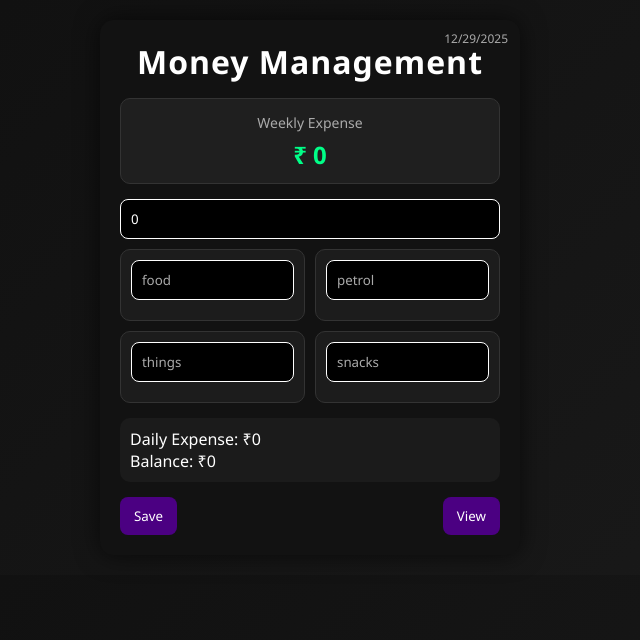
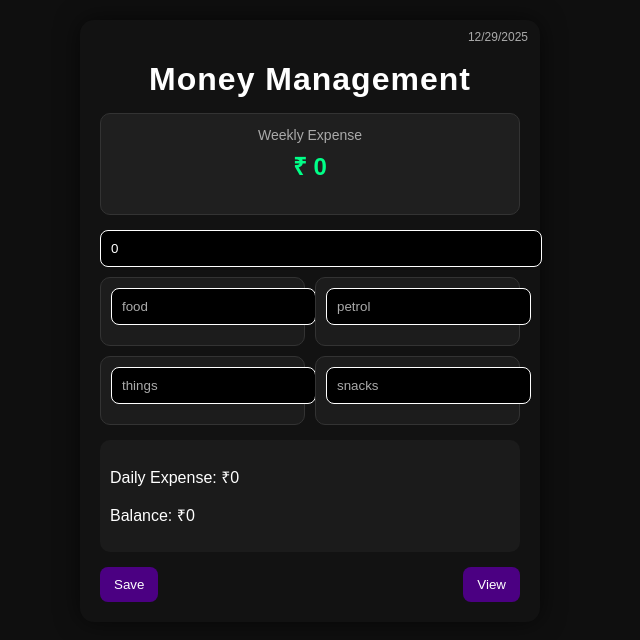
Before and after one commit to RadhakrishnanSA/Money_manager, a React (Vite) app: page / in a window 1280 px wide. Shown: the top 640 px of the page, without its empty margins (330-970 px from the left). Built offline with nearby package versions, Linux system fonts and the light colour scheme.

Commit message:
Update index.css

```diff
--- a/src/index.css
+++ b/src/index.css
@@ -1,11 +1,6 @@
-* {
+body {
   margin: 0;
-  padding: 0;
-  box-sizing: border-box;
-  font-family: "Segoe UI", sans-serif;
+  background: #0f0f0f;
+  color: white;
+  font-family: Arial, sans-serif;
 }
-
-body {
-  background: linear-gradient(135deg, #0f0f0f, #1a1a1a);
-  color: #fff;
-}
```
